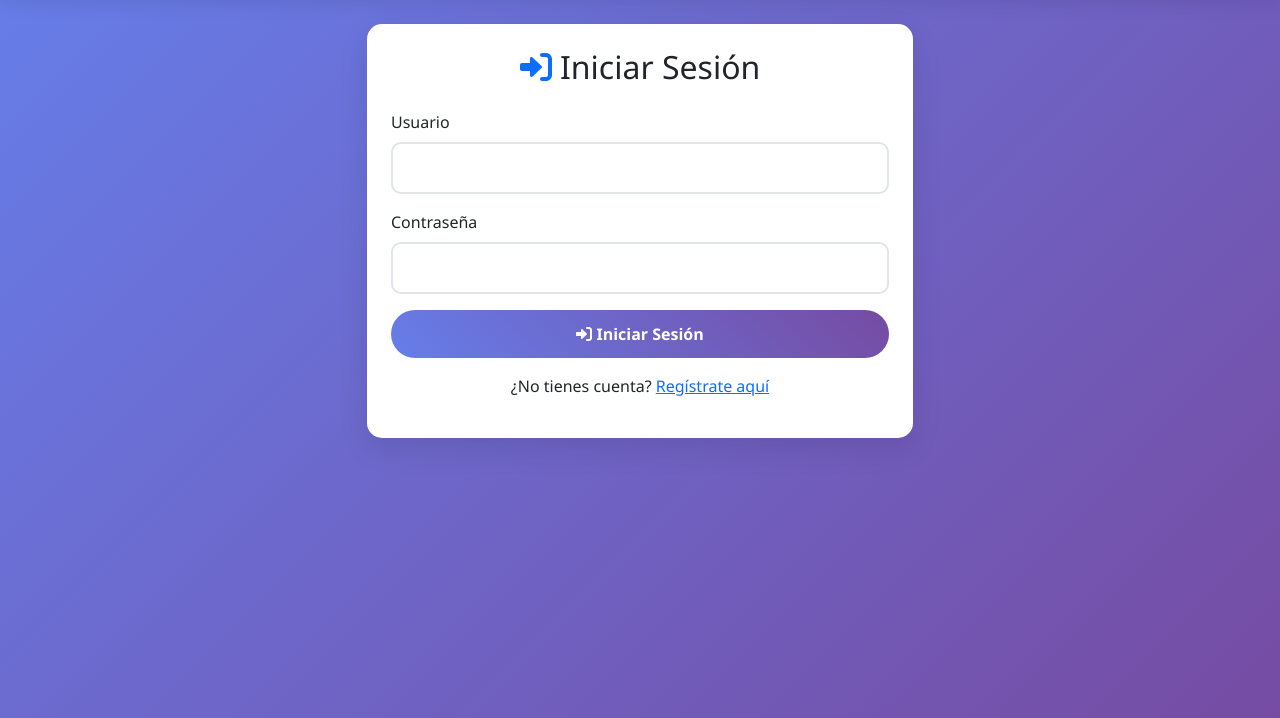
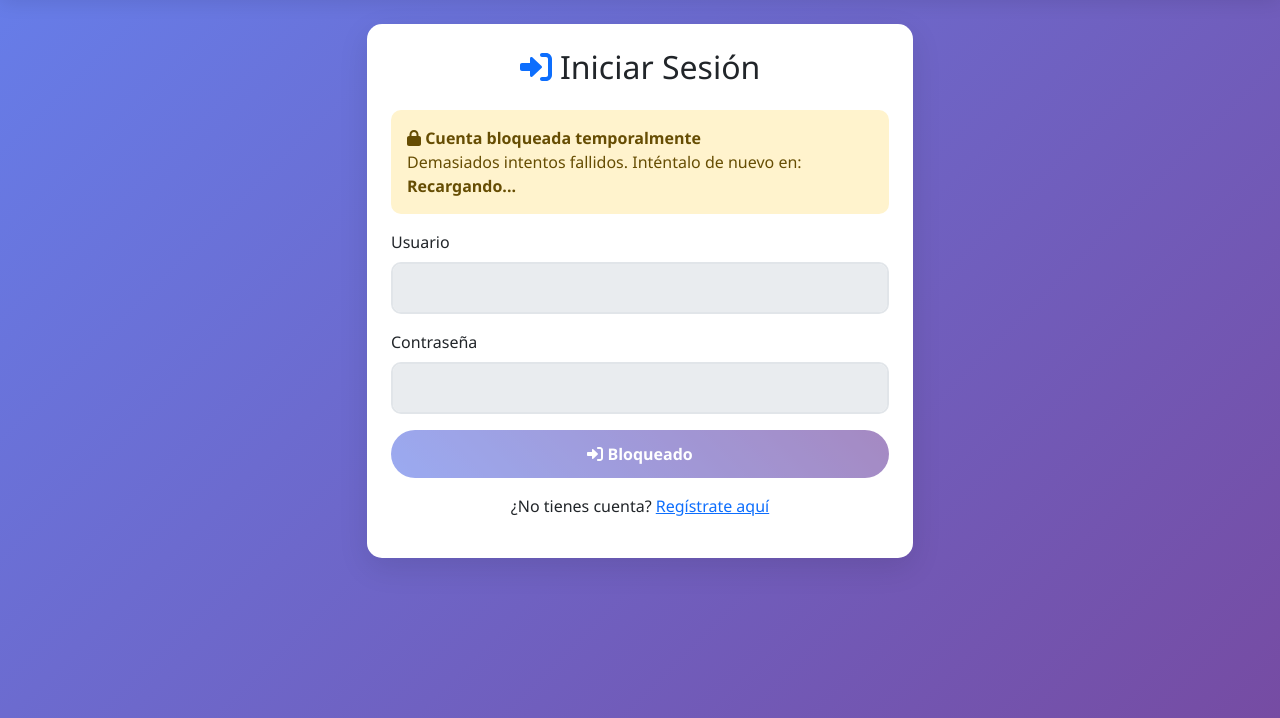
Before and after one commit to JipsonDev/ApiRegistroPacientes, a Flask app: template templates/login.html in a window 1280 px wide. Shown: the part 56-774 px from the top of the page. Run offline with Flask 3, Linux system fonts and the light colour scheme; the template is opened without the code that fills it: most values are stand-ins (such as "Sample title", 1, 10 or a date in 2020); some libraries are stand-ins or nearby versions.

Commit message:
Update login.html

```diff
--- a/templates/login.html
+++ b/templates/login.html
@@ -10,7 +10,37 @@ Pacientes{% endblock %} {% block content %}
           Iniciar Sesión
         </h2>
 
-        <form method="POST">
+        <!-- Mensaje de error o bloqueo -->
+        {% if error_message %}
+        <div class="alert alert-danger" role="alert">
+          <i class="fas fa-exclamation-triangle"></i>
+          {{ error_message }}
+        </div>
+        {% endif %}
+
+        <!-- Mensaje de bloqueo -->
+        {% if blocked_until %}
+        <div class="alert alert-warning" role="alert">
+          <i class="fas fa-lock"></i>
+          <strong>Cuenta bloqueada temporalmente</strong><br />
+          Demasiados intentos fallidos. Inténtalo de nuevo en:
+          <span id="countdown" class="fw-bold"></span>
+        </div>
+        {% endif %}
+
+        <!-- Contador de intentos -->
+        {% if failed_attempts > 0 and failed_attempts < 3 %}
+        <div class="alert alert-warning" role="alert">
+          <i class="fas fa-exclamation-circle"></i>
+          Intentos fallidos: {{ failed_attempts }}/3
+          <br /><small
+            >Después de 3 intentos fallidos, la cuenta se bloqueará por 3
+            minutos</small
+          >
+        </div>
+        {% endif %}
+
+        <form method="POST" {% if blocked_until %}disabled{% endif %}>
           <div class="mb-3">
             <label for="username" class="form-label">Usuario</label>
             <input
@@ -19,6 +49,12 @@ Pacientes{% endblock %} {% block content %}
               id="username"
               name="username"
               required
+              {%
+              if
+              blocked_until
+              %}disabled{%
+              endif
+              %}
             />
           </div>
 
@@ -30,12 +66,28 @@ Pacientes{% endblock %} {% block content %}
               id="password"
               name="password"
               required
+              {%
+              if
+              blocked_until
+              %}disabled{%
+              endif
+              %}
             />
           </div>
 
           <div class="d-grid">
-            <button type="submit" class="btn btn-primary">
-              <i class="fas fa-sign-in-alt"></i> Iniciar Sesión
+            <button
+              type="submit"
+              class="btn btn-primary"
+              {%
+              if
+              blocked_until
+              %}disabled{%
+              endif
+              %}
+            >
+              <i class="fas fa-sign-in-alt"></i>
+              {% if blocked_until %}Bloqueado{% else %}Iniciar Sesión{% endif %}
             </button>
           </div>
         </form>
@@ -50,4 +102,29 @@ Pacientes{% endblock %} {% block content %}
     </div>
   </div>
 </div>
-{% endblock %}
+
+{% if blocked_until %}
+<script>
+  // Countdown timer para mostrar tiempo restante de bloqueo
+  function updateCountdown() {
+    const blockedUntil = new Date("{{ blocked_until }}").getTime();
+    const now = new Date().getTime();
+    const distance = blockedUntil - now;
+
+    if (distance > 0) {
+      const minutes = Math.floor((distance % (1000 * 60 * 60)) / (1000 * 60));
+      const seconds = Math.floor((distance % (1000 * 60)) / 1000);
+
+      document.getElementById("countdown").innerHTML =
+        minutes + "m " + seconds + "s";
+    } else {
+      document.getElementById("countdown").innerHTML = "Recargando...";
+      location.reload(); // Recargar la página cuando termine el bloqueo
+    }
+  }
+
+  // Actualizar cada segundo
+  setInterval(updateCountdown, 1000);
+  updateCountdown(); // Ejecutar inmediatamente
+</script>
+{% endif %} {% endblock %}
```
